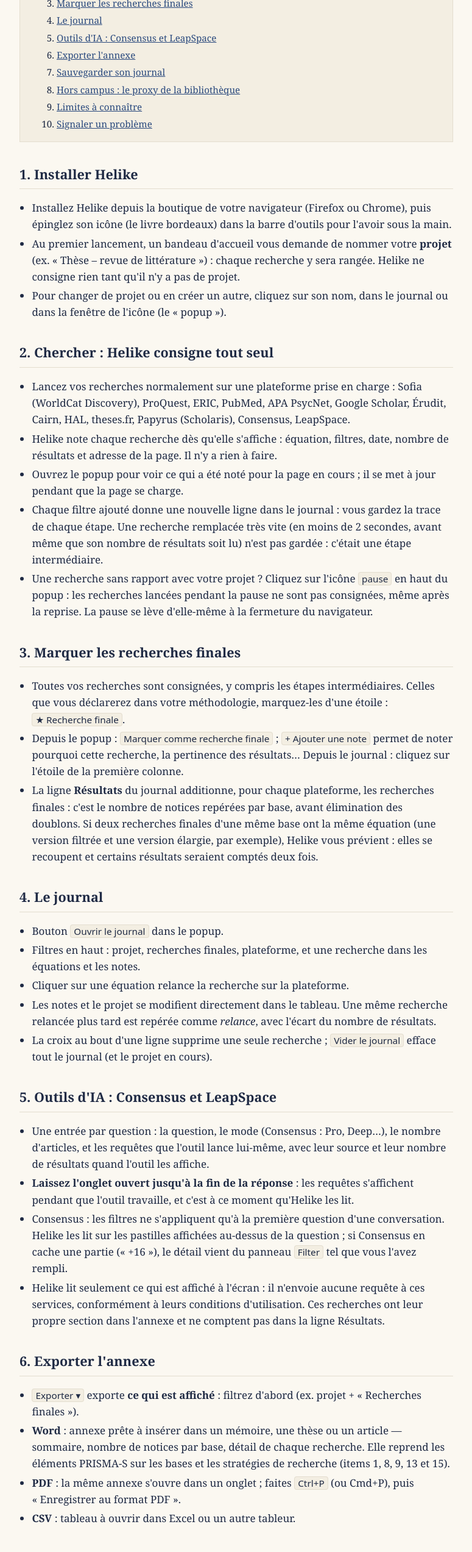
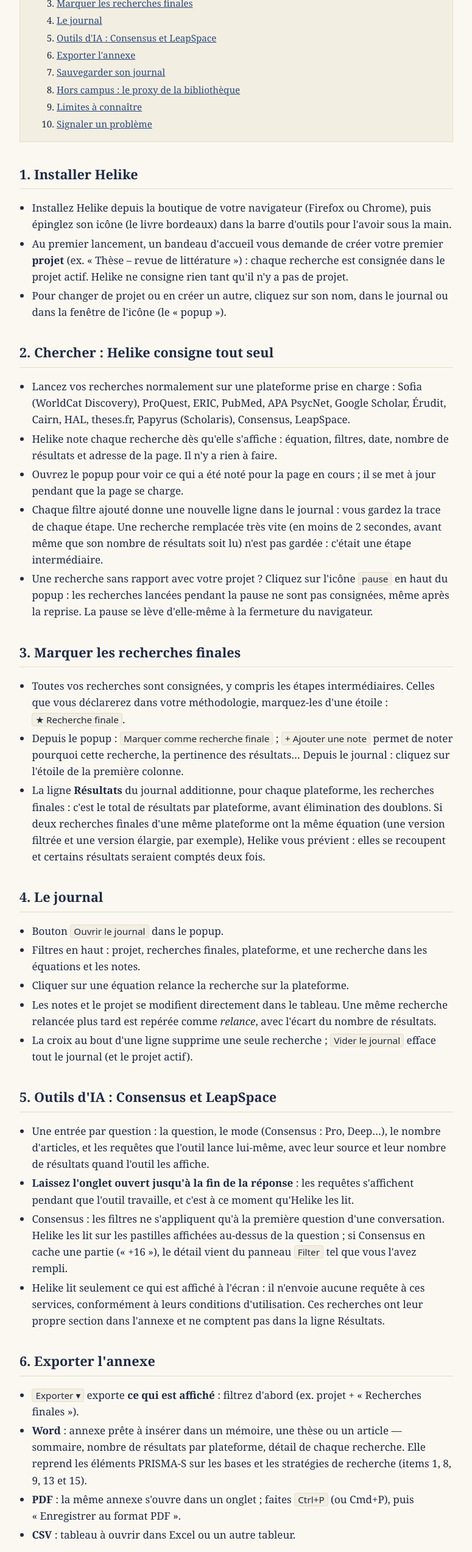
Before and after one commit to impoutch/helike-site, a plain HTML site: page guide.html in a window 1280 px wide. Shown: the part 240-2785 px from the top of the page at 61% size, without its empty margins (252-1027 px from the left). Drawn offline with Linux system fonts and the light colour scheme.

Commit message:
Guide et accueil alignés sur Helike 0.20.9 (projet actif, résultats par plateforme)

```diff
--- a/guide.html
+++ b/guide.html
@@ -30,7 +30,7 @@
   <h2 id="installer">1. Installer Helike</h2>
   <ul>
     <li>Installez Helike depuis la boutique de votre navigateur (Firefox ou Chrome), puis épinglez son icône (le livre bordeaux) dans la barre d'outils pour l'avoir sous la main.</li>
-    <li>Au premier lancement, un bandeau d'accueil vous demande de nommer votre <strong>projet</strong> (ex. «&nbsp;Thèse – revue de littérature&nbsp;») : chaque recherche y sera rangée. Helike ne consigne rien tant qu'il n'y a pas de projet.</li>
+    <li>Au premier lancement, un bandeau d'accueil vous demande de créer votre premier <strong>projet</strong> (ex. «&nbsp;Thèse – revue de littérature&nbsp;») : chaque recherche est consignée dans le projet actif. Helike ne consigne rien tant qu'il n'y a pas de projet.</li>
     <li>Pour changer de projet ou en créer un autre, cliquez sur son nom, dans le journal ou dans la fenêtre de l'icône (le «&nbsp;popup&nbsp;»).</li>
   </ul>
 
@@ -47,7 +47,7 @@
   <ul>
     <li>Toutes vos recherches sont consignées, y compris les étapes intermédiaires. Celles que vous déclarerez dans votre méthodologie, marquez-les d'une étoile : <span class="k">★ Recherche finale</span>.</li>
     <li>Depuis le popup : <span class="k">Marquer comme recherche finale</span> ; <span class="k">+ Ajouter une note</span> permet de noter pourquoi cette recherche, la pertinence des résultats… Depuis le journal : cliquez sur l'étoile de la première colonne.</li>
-    <li>La ligne <strong>Résultats</strong> du journal additionne, pour chaque plateforme, les recherches finales : c'est le nombre de notices repérées par base, avant élimination des doublons. Si deux recherches finales d'une même base ont la même équation (une version filtrée et une version élargie, par exemple), Helike vous prévient : elles se recoupent et certains résultats seraient comptés deux fois.</li>
+    <li>La ligne <strong>Résultats</strong> du journal additionne, pour chaque plateforme, les recherches finales : c'est le total de résultats par plateforme, avant élimination des doublons. Si deux recherches finales d'une même plateforme ont la même équation (une version filtrée et une version élargie, par exemple), Helike vous prévient : elles se recoupent et certains résultats seraient comptés deux fois.</li>
   </ul>
 
   <h2 id="journal">4. Le journal</h2>
@@ -56,7 +56,7 @@
     <li>Filtres en haut : projet, recherches finales, plateforme, et une recherche dans les équations et les notes.</li>
     <li>Cliquer sur une équation relance la recherche sur la plateforme.</li>
     <li>Les notes et le projet se modifient directement dans le tableau. Une même recherche relancée plus tard est repérée comme <em>relance</em>, avec l'écart du nombre de résultats.</li>
-    <li>La croix au bout d'une ligne supprime une seule recherche ; <span class="k">Vider le journal</span> efface tout le journal (et le projet en cours).</li>
+    <li>La croix au bout d'une ligne supprime une seule recherche ; <span class="k">Vider le journal</span> efface tout le journal (et le projet actif).</li>
   </ul>
 
   <h2 id="ia">5. Outils d'IA : Consensus et LeapSpace</h2>
@@ -70,7 +70,7 @@
   <h2 id="exporter">6. Exporter l'annexe</h2>
   <ul>
     <li><span class="k">Exporter ▾</span> exporte <strong>ce qui est affiché</strong> : filtrez d'abord (ex. projet + «&nbsp;Recherches finales&nbsp;»).</li>
-    <li><strong>Word</strong> : annexe prête à insérer dans un mémoire, une thèse ou un article — sommaire, nombre de notices par base, détail de chaque recherche. Elle reprend les éléments PRISMA-S sur les bases et les stratégies de recherche (items 1, 8, 9, 13 et 15).</li>
+    <li><strong>Word</strong> : annexe prête à insérer dans un mémoire, une thèse ou un article — sommaire, nombre de résultats par plateforme, détail de chaque recherche. Elle reprend les éléments PRISMA-S sur les bases et les stratégies de recherche (items 1, 8, 9, 13 et 15).</li>
     <li><strong>PDF</strong> : la même annexe s'ouvre dans un onglet ; faites <span class="k">Ctrl+P</span> (ou Cmd+P), puis «&nbsp;Enregistrer au format PDF&nbsp;».</li>
     <li><strong>CSV</strong> : tableau à ouvrir dans Excel ou un autre tableur.</li>
   </ul>
@@ -79,7 +79,7 @@
   <ul>
     <li>Le journal est gardé dans votre navigateur seulement. Désinstaller Helike, changer de navigateur ou d'ordinateur : le journal ne suit pas.</li>
     <li><span class="k">Sauvegarde ▾</span> → <span class="k">Sauvegarder tout le journal</span> crée un fichier .json dans votre dossier de téléchargements ; <span class="k">Restaurer une sauvegarde</span> le réimporte (les recherches déjà présentes sont conservées). C'est aussi la façon de passer son journal d'un ordinateur ou d'un navigateur à l'autre.</li>
-    <li>La date de la dernière sauvegarde s'affiche à côté du bouton <span class="k">Sauvegarde</span>. Si des recherches ne sont dans aucune sauvegarde depuis plus d'une semaine, un rappel s'affiche dans le journal.</li>
+    <li>La date de la dernière sauvegarde est indiquée dans le menu <span class="k">Sauvegarde</span>. Si des recherches ne sont dans aucune sauvegarde depuis plus d'une semaine, un rappel s'affiche dans le journal.</li>
     <li>Le fichier n'est pas chiffré : il est lisible par quiconque a accès à votre ordinateur.</li>
   </ul>
 
```
Also changed, not shown: confidentialite.html (+1 -1 lines), index.html (+1 -1 lines).
